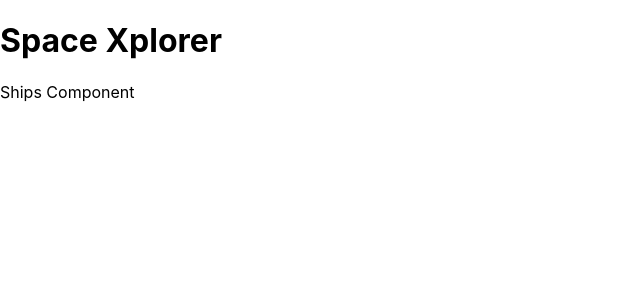
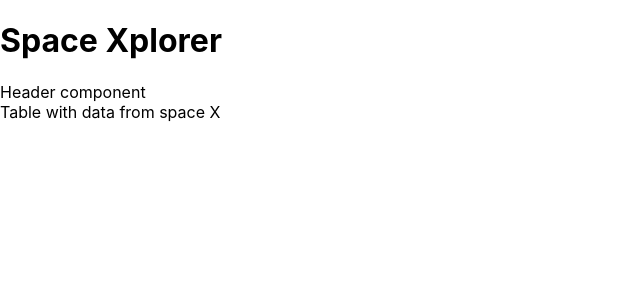
Before and after one commit to cyjorosz/spaceXplorer, a React (Create React App) app: page /ships in a window 1280 px wide. Shown: the top 300 px of the page, without its empty margins (0-640 px from the left). Built offline with nearby package versions, Linux system fonts and the light colour scheme.

Commit message:
pseudocode and basic structure for ships

```diff
--- a/src/components/Ships/Ships.jsx
+++ b/src/components/Ships/Ships.jsx
@@ -1,7 +1,29 @@
 import React from 'react';
 
+// TO DO
+// - Header:
+//   - Displays title, description (copied from docs).
+//   - Log out button (routes to login page and removes authentication flag from local storage if it's persisted).
+
+// - Left - Table:
+
+//   - Displays response from the API request https://api.spacexdata.com/v4/ships.
+//   - It should display columns: name, type, active, year built, home port and details column, that contains 'view' button for each record, which functionality will be described below.
+//   - The table should be server-side paginated with 10 results by page. Pagination controls should contain buttons for previous/next page and total number of pages.
+//   - Table should be servier-side sortable by all displayed columns.
+
+// - Right - Details view:
+//   - Displays details about the selected ship from the table, by clicking 'view' button from the details column.
+//   - It should contain ship's name, year built, roles and image if it's available. If an image is not available, the placeholder image should be rendered.
+//   - Displays 'launches' list that contains urls to wikipeadia articles about the launches ship was apart of
+
 const Ships = () => {
-  return <div>Ships Component</div>;
+  return (
+    <>
+      <div>Header component</div>
+      <div>Table with data from space X</div>
+    </>
+  );
 };
 
 export default Ships;
```
